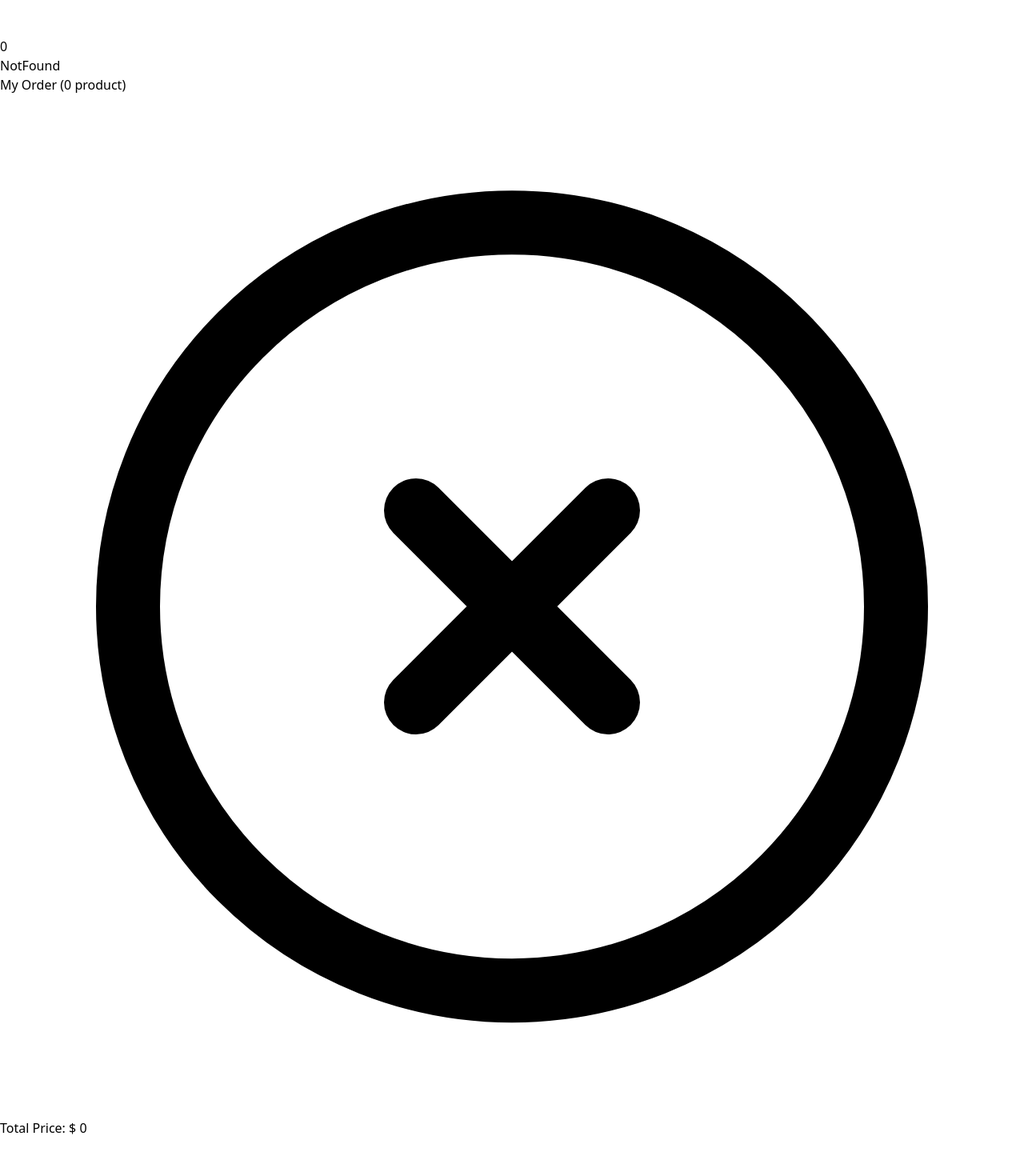
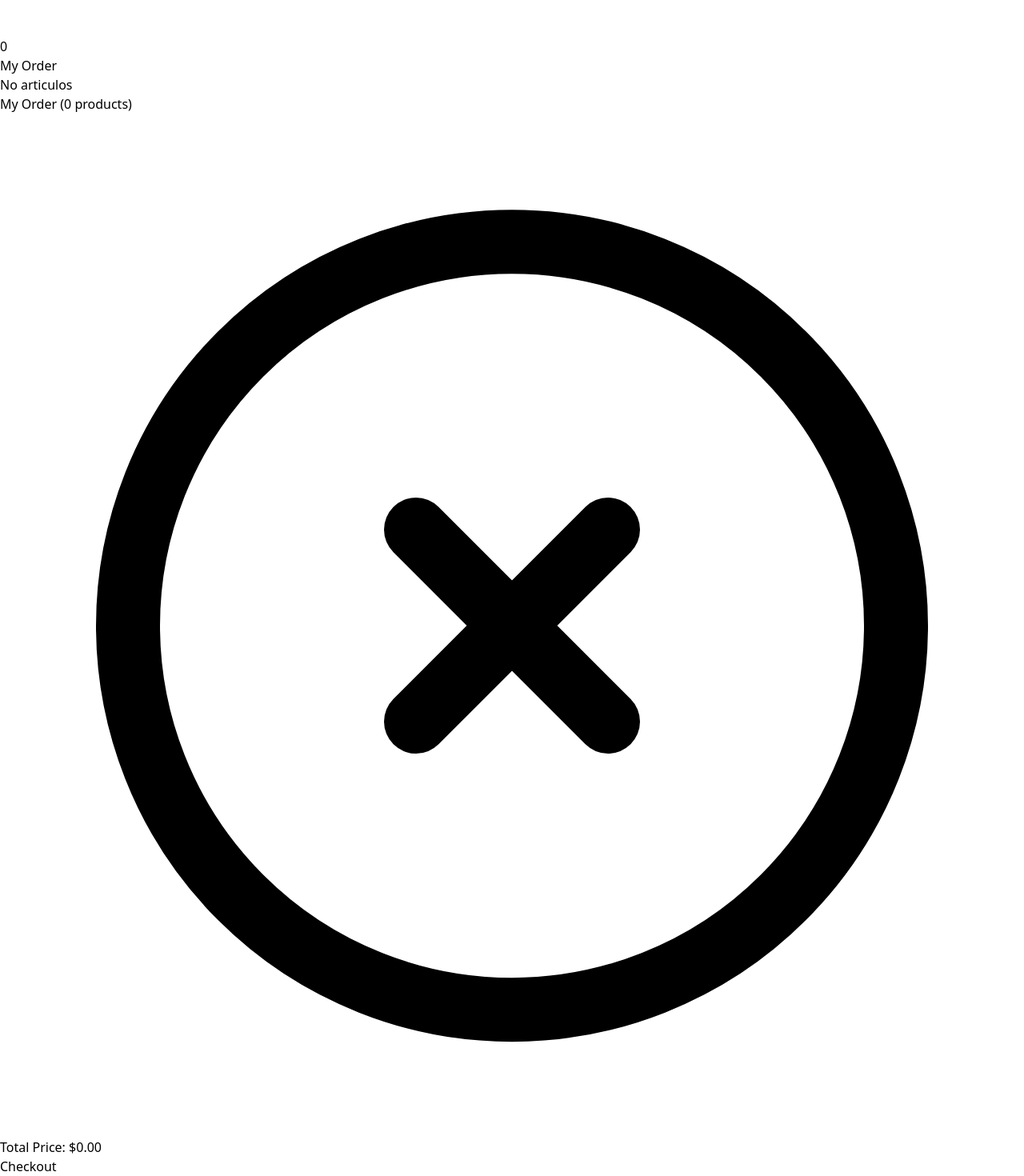
Before and after one commit to misterdan100/platzi_courses, a React (Vite) app in the folder curso-react-vite-tailwind/: page /my-orders/last in a window 1280 px wide. Shown: the part 1498-2968 px from the top of the page at 80% size. Before the commit the page ends 2920 px from the top, so only its background shows below. Built offline with nearby package versions, Linux system fonts and the light colour scheme.

Commit message:
22 summaring order articles in My Order page and validating if there area orders to show

```diff
--- a/curso-react-vite-tailwind/src/Components/CheckoutSideMenu/index.jsx
+++ b/curso-react-vite-tailwind/src/Components/CheckoutSideMenu/index.jsx
@@ -1,8 +1,9 @@
 import { XCircleIcon } from "@heroicons/react/24/outline";
+import { Link } from "react-router-dom";
 import { useContext, useEffect, useState } from "react";
 import { ShoppingCartContext } from "../../Context";
 import { OrderCard } from "../OrderCard";
-import { totalPrince } from "../../Utils";
+import { totalPrince, formatDate, formatCurrency } from "../../Utils";
 
 const CheckoutSideMenu = () => {
   const {
@@ -11,11 +12,26 @@ const CheckoutSideMenu = () => {
     productToShow,
     cartProducts,
     setCartProducts,
+    order,
+    setOrder,
   } = useContext(ShoppingCartContext);
 
   const handleDelete = (id) => {
     const filteredProducts = cartProducts.filter((product) => product.id != id);
     setCartProducts(filteredProducts);
+  };
+
+  const handleCheckout = () => {
+    //* Object with order summary
+    const orderToAdd = {
+      date: formatDate(new Date(Date.now())),
+      products: cartProducts,
+      totalProducts: cartProducts.length,
+      totalPrice: totalPrince(cartProducts),
+    };
+    setOrder([...order, orderToAdd]);
+    setCartProducts([]);
+    closeCheckoutSideMenu();
   };
 
   return (
@@ -28,10 +44,10 @@ const CheckoutSideMenu = () => {
     >
       <div className="flex justify-between items-center pb-6 px-2">
         <h2 className="font-medium text-xl">
-          My Order {' '}
+          My Order{" "}
           <span className="font-normal text-base">
             ({cartProducts.length}{" "}
-            {cartProducts.length > 1 ? "products" : "product"})
+            {cartProducts.length != 1 ? "products" : "product"})
           </span>
         </h2>
         <XCircleIcon
@@ -59,11 +75,20 @@ const CheckoutSideMenu = () => {
         ))}
       </div>
 
-      <h2 className="flex justify-between mt-2 font-medium text-xl">
+      {/* Total Price section */}
+      <h2 className="flex justify-between my-2 font-medium text-xl">
         <span>Total Price: </span>
-        <span className="mr-8">$ {totalPrince(cartProducts)}</span>
+        <span className="mr-8">{formatCurrency(totalPrince(cartProducts))}</span>
+      </h2>
 
-      </h2>
+      <Link to={`${cartProducts.length != 0 ? '/my-orders/last' : ''}`}>
+        <button
+          className={`w-full bg-black py-3 text-white rounded-lg ${cartProducts.length == 0 && 'opacity-70'}`}
+          onClick={() => cartProducts.length && handleCheckout()}
+        >
+          Checkout
+        </button>
+      </Link>
     </aside>
   );
 };
--- a/curso-react-vite-tailwind/src/Components/OrderCard/index.jsx
+++ b/curso-react-vite-tailwind/src/Components/OrderCard/index.jsx
@@ -1,27 +1,36 @@
 import { XMarkIcon } from "@heroicons/react/24/outline";
+import { formatCurrency } from "../../Utils";
 
-const OrderCard = props => {
+const OrderCard = (props) => {
   const { id, title, image, price, handleDelete } = props;
   return (
     <div className="flex justify-between item-center mb-4">
       <div className="flex items-center gap-2">
         <figure className="w-20 h-20">
-                    <img src={image} alt="" className="w-full h-full rounded-lg object-cover" />
+          <img
+            src={image}
+            alt=""
+            className="w-full h-full rounded-lg object-cover"
+          />
         </figure>
 
         <p className="text-sm font-light ">{title.slice(0, 20)}</p>
       </div>
 
       <div className="flex items-center gap-2">
-                <p className="font-medium text-lg">{price.toLocaleString('en-US', {
-                    style: 'currency',
-                    currency: 'USD'
-                })}</p>
-                <XMarkIcon className="h-6 w-6 text-black cursor-pointer hover:text-red-500" onClick={() => handleDelete(id)}/>
+        <p className="font-medium text-lg">
+          {formatCurrency(price)}
+        </p>
+        {/* if handleDelete is recieved then show X icon */}
+        {handleDelete && (
+          <XMarkIcon
+            className="h-6 w-6 text-black cursor-pointer hover:text-red-500"
+            onClick={() => handleDelete(id)}
+          />
+        )}
       </div>
-
     </div>
-    )
-}
+  );
+};
 
 export { OrderCard };
--- a/curso-react-vite-tailwind/src/Context/index.jsx
+++ b/curso-react-vite-tailwind/src/Context/index.jsx
@@ -22,6 +22,9 @@ const ShoppingCartProvider = ({ children }) => {
     //* Shopping Cart | Add Products to Cart
     const [ cartProducts, setCartProducts ] = useState([]);
 
+    //* Shopping Cart | My Order
+    const [ order, setOrder ] = useState([]);
+
     return (
         <ShoppingCartContext.Provider value={{
             count,
@@ -36,6 +39,8 @@ const ShoppingCartProvider = ({ children }) => {
             isCheckoutSideMenuOpen,
             openCheckoutSideMenu,
             closeCheckoutSideMenu,
+            order,
+            setOrder,
         }}>
             {children}
         </ShoppingCartContext.Provider>
--- a/curso-react-vite-tailwind/src/Pages/App/index.jsx
+++ b/curso-react-vite-tailwind/src/Pages/App/index.jsx
@@ -16,6 +16,7 @@ const AppRoutes = () => {
     {path: '/my-account', element: <MyAccount />},
     {path: '/my-order', element: <MyOrder />},
     {path: '/my-orders', element: <MyOrders />},
+    {path: '/my-orders/last', element: <MyOrder />},
     {path: '/*', element: <NotFound />},
     {path: '/sign-in', element: <SignIn />},
   ]);
--- a/curso-react-vite-tailwind/src/Pages/MyOrder/index.jsx
+++ b/curso-react-vite-tailwind/src/Pages/MyOrder/index.jsx
@@ -1,13 +1,47 @@
-import { Layout } from "../../Components/Layout"
+import { useContext } from "react";
+import { Layout } from "../../Components/Layout";
+import { ShoppingCartContext } from "../../Context";
+import { OrderCard } from "../../Components/OrderCard";
+import { formatCurrency } from '../../Utils'
 
 function MyOrder() {
+  const { order } = useContext(ShoppingCartContext);
 
+  //* Evaluate if there are orders in the object order, if do, take the las order
+  const lastOrder = order.length ? order[order.length - 1].products : [];
 
-    return (
-      <Layout>
-        MyOrder
-      </Layout>
-    )
-  }
+  return (
+    <Layout>
+      <h1>My Order</h1>
 
-  export default MyOrder
+      <div
+        className="overflow-y-auto scroll-smooth flex flex-col w-80
+                    [&::-webkit-scrollbar]:w-2
+                    [&::-webkit-scrollbar-track]:rounded-full
+                    [&::-webkit-scrollbar-track]:bg-gray-100
+                    [&::-webkit-scrollbar-thumb]:rounded-full
+                    [&::-webkit-scrollbar-thumb]:bg-gray-300"
+      >
+        {lastOrder.map((product) => (
+          <OrderCard
+            key={product.id}
+            id={product.id}
+            title={product.title}
+            price={product.price}
+            image={product.image}
+          />
+        ))}
+      </div>
+
+      <h2 className="flex justify-between my-2 font-medium text-xl">
+        { order.length ? (
+          <span>Total Price: {formatCurrency(order[order.length - 1].totalPrice)}</span>
+          ) : (
+          <span>No articulos</span>
+        )}
+      </h2>
+    </Layout>
+  );
+}
+
+export default MyOrder;
--- a/curso-react-vite-tailwind/src/Utils/index.js
+++ b/curso-react-vite-tailwind/src/Utils/index.js
@@ -8,10 +8,29 @@ import { ShoppingCartContext } from "../Context";
 const totalPrince = (productList) => {
     const totalCount = productList.reduce(( total, actual) => total + actual.price
     , 0)
-    return totalCount.toLocaleString('en-US')
+    return totalCount
 };
 
 
+const formatDate = (date) => {
+    const formatOptions = {
+        day: '2-digit',
+        month: '2-digit',
+        year: 'numeric',
+    };
+
+    return date.toLocaleString('es-ES', formatOptions)
+};
+
+const formatCurrency = (value) => {
+    const settings = {
+        style: "currency",
+        currency: "USD",
+      }
+    const newValue = value.toLocaleString('en-US', settings)
+    return newValue
+}
 
 
-export { totalPrince };
+
+export { totalPrince, formatDate, formatCurrency };
```
Also changed, not shown: curso-react-vite-tailwind/src/Components/Navbar/index.jsx (+38 -36 lines). Lines whose indentation alone changed are shown as unchanged.
